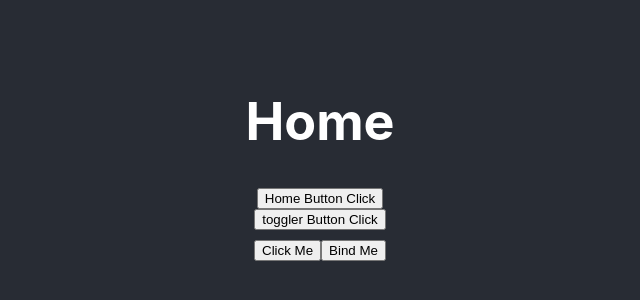
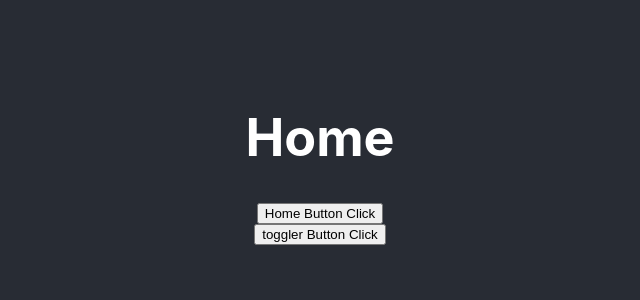
Before and after one commit to Lindos-Mahadi/ReactJS-Concept-Basick, a React (Create React App) app: page / in a window 1280 px wide. Shown: the part 242-542 px from the top of the page, without its empty margins (320-960 px from the left). Built offline with nearby package versions, Linux system fonts and the light colour scheme.

Commit message:
How to LifeCycle works

```diff
--- a/src/components/About.js
+++ b/src/components/About.js
@@ -2,17 +2,19 @@ import React, { Component } from 'react';
 
 class About extends Component {
 
-    // How to create functon in Class Component
-
-    testFunction(){
-        alert("test func call");
+    // Life Cycle
+    constructor(){
+        super()
+        console.warn("constructor")
     }
-
+    componentDidMount()
+    {
+        console.warn("componentDidMount")
+    }
     render() {
+        console.warn("render")
         return (
             <div>
-                <button onClick={()=>{this.testFunction()}}>Click Me</button>
-                <button onClick={this.testFunction.bind()}>Bind Me</button>
             </div>
             )
         }
```
